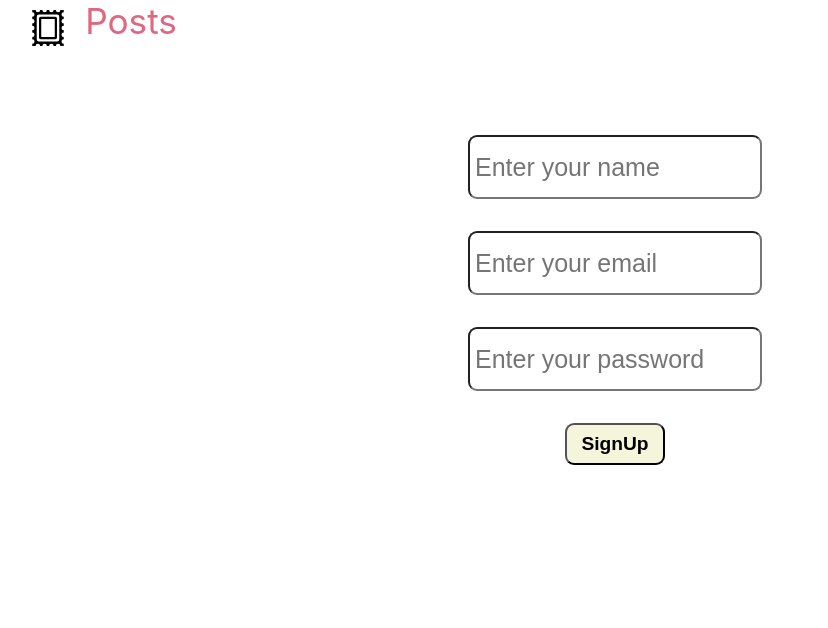
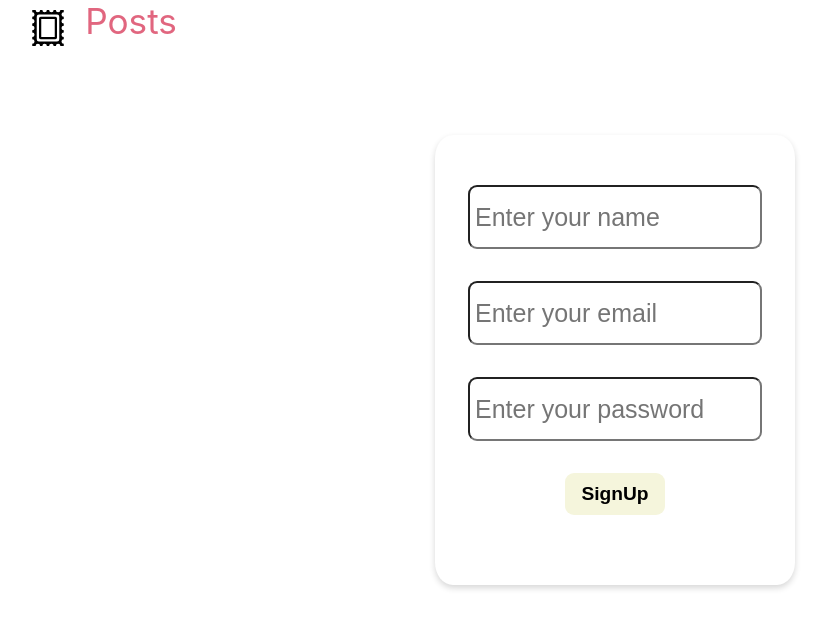
Before and after one commit to jyotirmoy-sinhababu/posts-App, a React (Create React App) app: page / in a window 1280 px wide. Shown: the top 628 px of the page, without its empty margins (25-853 px from the left). Built offline with nearby package versions, Linux system fonts and the light colour scheme.

Commit message:
style added

```diff
--- /dev/null
+++ b/src/component/auth/AuthCnt.js
@@ -0,0 +1,12 @@
+import React from 'react';
+import SignUp from './SignUp';
+
+const AuthCnt = () => {
+  return (
+    <div>
+      <SignUp />
+    </div>
+  );
+};
+
+export default AuthCnt;
--- a/src/component/auth/SignUp.js
+++ b/src/component/auth/SignUp.js
@@ -9,9 +9,17 @@ const SignUp = () => {
     setSignUpData({ ...signUpData, [e.target.name]: e.target.value });
   };
   console.log(signUpData);
+
+  const handleSignUpSubmit = () => {};
+
   return (
     <>
-      <form className='frm-cnt'>
+      <form
+        className='frm-cnt'
+        onSubmit={(e) => {
+          e.preventDefault();
+        }}
+      >
         <input
           className='signup-inp'
           type='text'
--- a/src/component/auth/form.css
+++ b/src/component/auth/form.css
@@ -1,9 +1,14 @@
 .frm-cnt {
   display: flex;
   flex-direction: column;
+  background: #ffffff 0% 0% no-repeat padding-box;
+  box-shadow: 0px 3px 6px #00000029;
+  border-radius: 5%;
+  width: 360px;
+  height: 400px;
+  padding-top: 50px;
+  align-items: center;
   gap: 2rem;
-  align-items: center;
-  padding-top: 80px;
 }
 
 .signup-inp {
@@ -25,4 +30,5 @@
   background-color: beige;
   font-size: 1.2rem;
   font-weight: 700;
+  border: none;
 }
--- a/src/component/container/Container.js
+++ b/src/component/container/Container.js
@@ -1,12 +1,16 @@
 import React from 'react';
-import SignUp from '../auth/SignUp';
+import AuthCnt from '../auth/AuthCnt';
 import Nav from '../navbar/Nav';
+
+import './container.css';
 
 const Container = () => {
   return (
     <div>
       <Nav />
-      <SignUp />
+      <div className='auth-cnt'>
+        <AuthCnt />
+      </div>
     </div>
   );
 };
--- /dev/null
+++ b/src/component/container/container.css
@@ -0,0 +1,6 @@
+.auth-cnt {
+  display: flex;
+  flex-direction: column;
+  align-items: center;
+  padding-top: 80px;
+}
```
Also changed, not shown: src/component/firebase/Firebase.js (deleted, +0 -17 lines).
